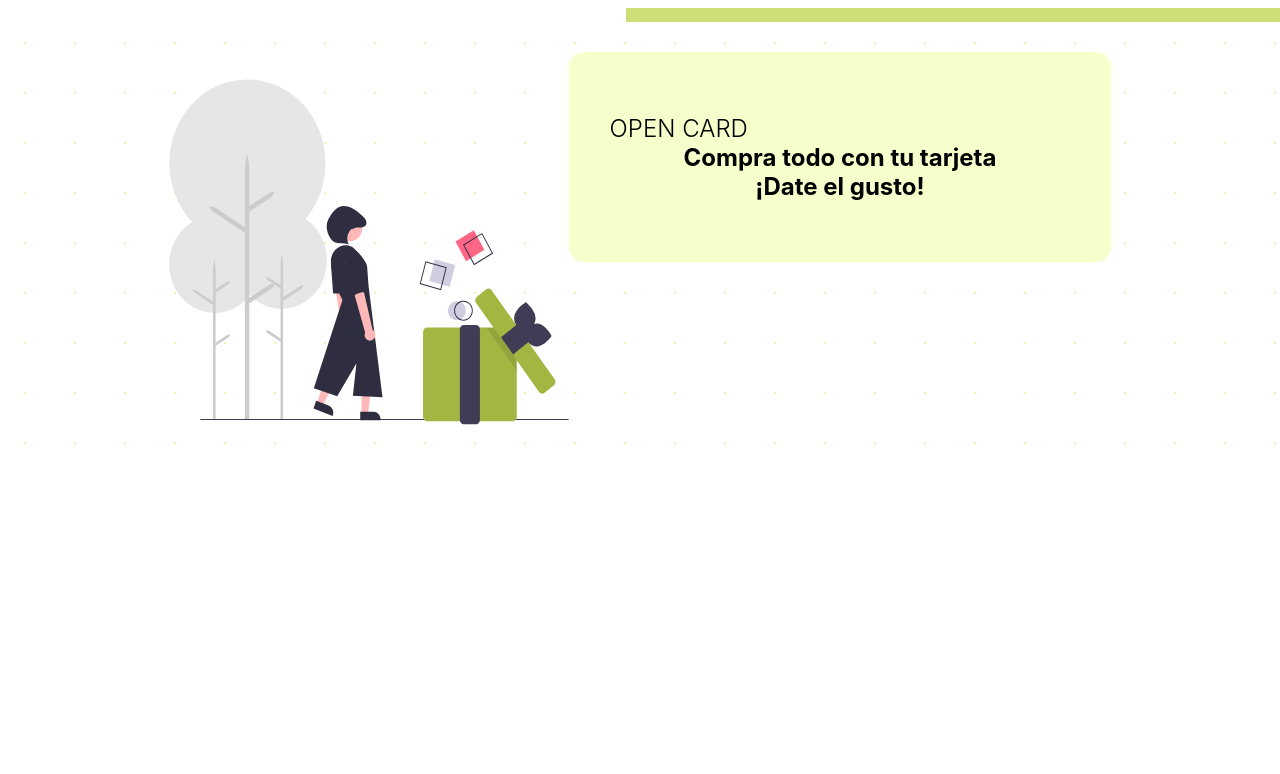
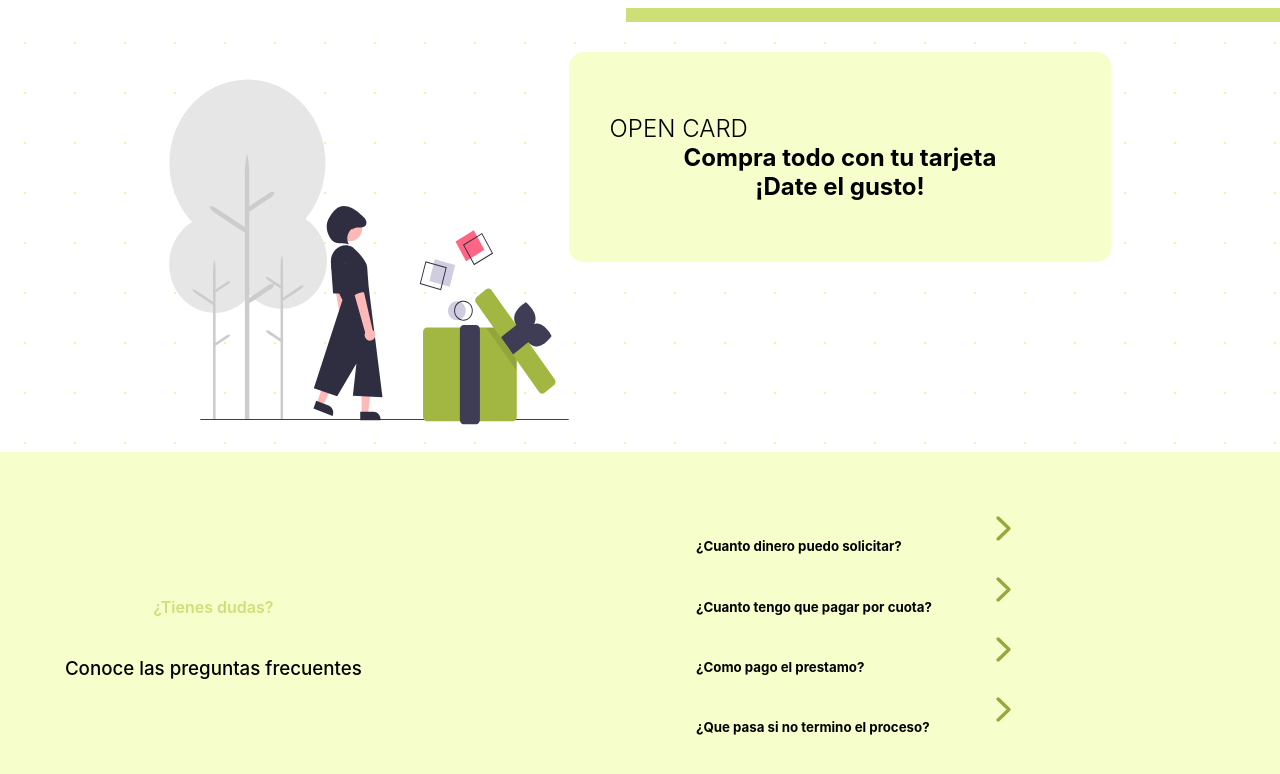
Before and after one commit to kloehz/OpenCardWeb, a Next.js app: page / in a window 1280 px wide. Shown: the part 932-1706 px from the top of the page. Before the commit the page ends 1384 px from the top, so only its background shows below. Built offline with nearby package versions, Linux system fonts and the light colour scheme.

Commit message:
[ADD]Inicio de seccion de preguntas

```diff
--- a/components/home/GiftWomen.tsx
+++ b/components/home/GiftWomen.tsx
@@ -1,5 +1,5 @@
 import Image from 'next/image';
-import { styles } from '../../styles/GiftWomen';
+import { styles } from '../../styles/giftWomen';
 
 export const GiftWomen = () => {
   return (
--- a/components/home/OurClients.tsx
+++ b/components/home/OurClients.tsx
@@ -14,7 +14,7 @@ export const OurClients = () => {
   return (
     <>
       <div className="div-container">
-        <h1>Nuestros clientes</h1>
+        <h1 style={{textAlign: 'center'}}>Nuestros clientes</h1>
         <h5>Ellos confian en nosotros</h5>
         <div className="images-container">
           {
--- /dev/null
+++ b/components/home/Questions.tsx
@@ -0,0 +1,33 @@
+import { styles } from '../../styles/questions';
+
+export const Questions = () => {
+  return (
+    <>
+      <div className='div-container'>
+        <div className='titles-container'>
+          <h4 className='have-doubts'>¿Tienes dudas?</h4>
+          <h3 className='frequent-questions'>Conoce las preguntas frecuentes</h3>
+        </div>
+        <div className='questions'>
+          <div className='question-container'>
+            <h5>¿Cuanto dinero puedo solicitar?</h5>
+            <img className='arrow-img' src='/images/home/arrow.svg'/>
+          </div>
+          <div className='question-container'>
+            <h5>¿Cuanto tengo que pagar por cuota?</h5>
+            <img className='arrow-img' src='/images/home/arrow.svg'/>
+          </div>
+          <div className='question-container'>
+            <h5>¿Como pago el prestamo?</h5>
+            <img className='arrow-img' src='/images/home/arrow.svg'/>
+          </div>
+          <div className='question-container'>
+            <h5>¿Que pasa si no termino el proceso?</h5>
+            <img className='arrow-img' src='/images/home/arrow.svg'/>
+          </div>
+        </div>
+      </div>
+      <style jsx>{styles}</style>
+    </>
+  );
+};
--- a/pages/index.tsx
+++ b/pages/index.tsx
@@ -3,6 +3,7 @@ import Head from 'next/head';
 import { GiftWomen } from '../components/home/GiftWomen';
 import { OurClients } from '../components/home/OurClients';
 import { Presentation } from '../components/home/Presentation';
+import { Questions } from '../components/home/Questions';
 
 const Home: NextPage = () => {
   return (
@@ -16,6 +17,7 @@ const Home: NextPage = () => {
       <Presentation />
       <OurClients />
       <GiftWomen />
+      <Questions />
     </>
   );
 };
--- /dev/null
+++ b/styles/questions.ts
@@ -0,0 +1,66 @@
+import css from 'styled-jsx/css';
+import { colors } from './theme';
+
+export const styles = css`
+    .div-container {
+        height: fit-content;
+        width: 100vw;
+        background-color: ${colors.primary};
+        display: flex;
+        padding: 8vh 0;
+    }
+
+    .titles-container {
+        display: flex;
+        flex-direction: column;
+        align-items: center;
+        justify-content: center;
+        width: 50vw;
+    }
+
+    .have-doubts {
+        color: ${colors.secondary};
+        font-weight: 600;
+    }
+
+    .frequent-questions {
+        text-align: center;
+        font-weight: 500;
+    }
+
+    .questions {
+        display: flex;
+        flex-direction: column;
+        justify-content: center;
+        align-items: center;
+        width: 100vw;
+    }
+
+    .questions h5 {
+        width: 300px;
+    }
+
+    .question-container {
+        display: flex;
+    }
+
+    .arrow-img {
+        height: 25px;
+    }
+
+    @media (max-width: 800px) {
+        .div-container {
+            flex-direction: column;
+            align-items: center;
+        }
+
+        .titles-container {
+            width: unset;
+        }
+
+        .questions-container {
+            margin-top: 20px;
+            width: unset;
+        }
+    }
+`;
```
Also changed, not shown: public/images/home/arrow.svg (added).
